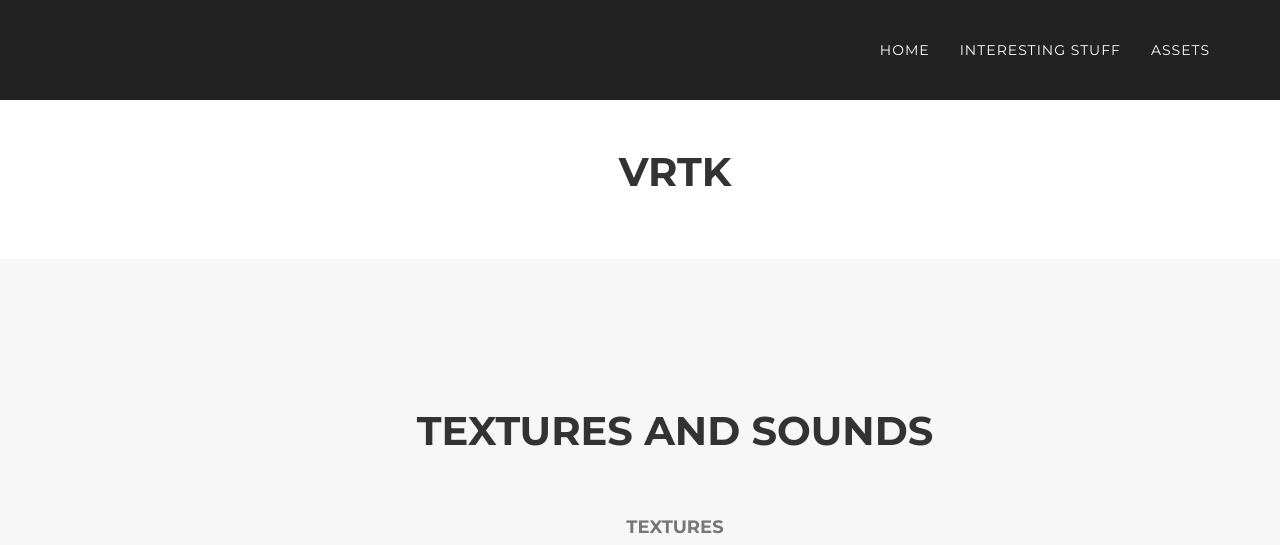
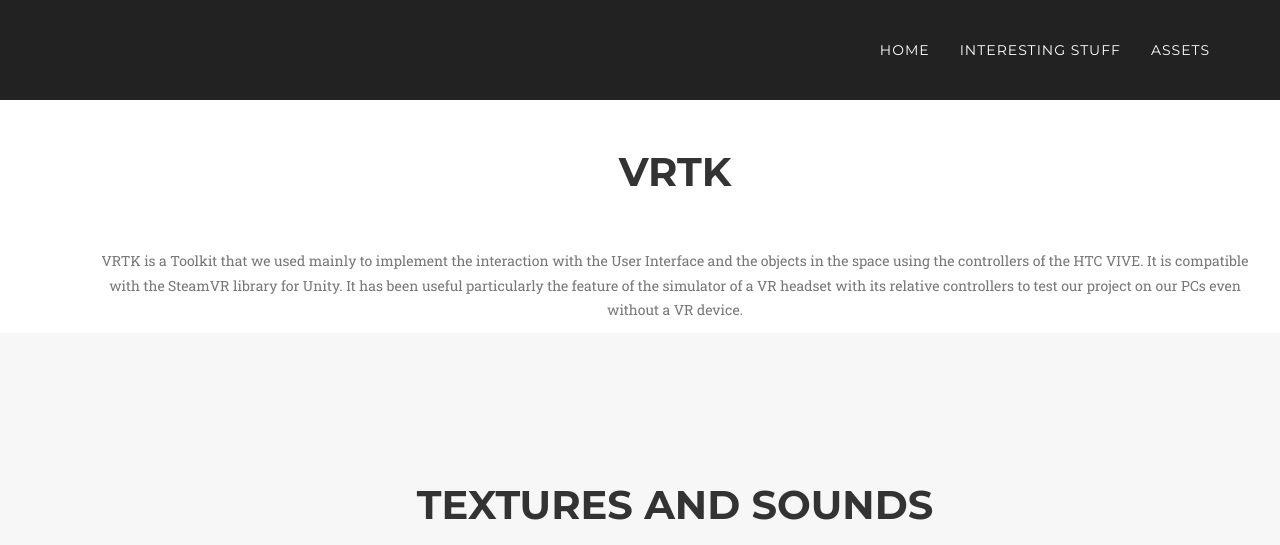
Before and after one commit to gmonna/HereComesTheSun, a plain HTML site: page assets.html in a window 1280 px wide. Shown: the top 545 px of the page. Drawn offline with nearby package versions, Linux system fonts and the light colour scheme; a web font is replaced by a local one.

Commit message:
Update assets.html

```diff
--- a/assets.html
+++ b/assets.html
@@ -82,7 +82,7 @@
                 </div>
             </div><br><br>
             <div class="row text-center">
-				<p class="item-intro text-muted"></p>
+				<p class="item-intro text-muted">VRTK is a Toolkit that we used mainly to implement the interaction with the User Interface and the objects in the space using the controllers of the HTC VIVE. It is compatible with the SteamVR library for Unity. It has been useful particularly the feature of the simulator of a VR headset with its relative controllers to test our project on our PCs even without a VR device.</p>
 			</div>
         </div>
     </section>
```
